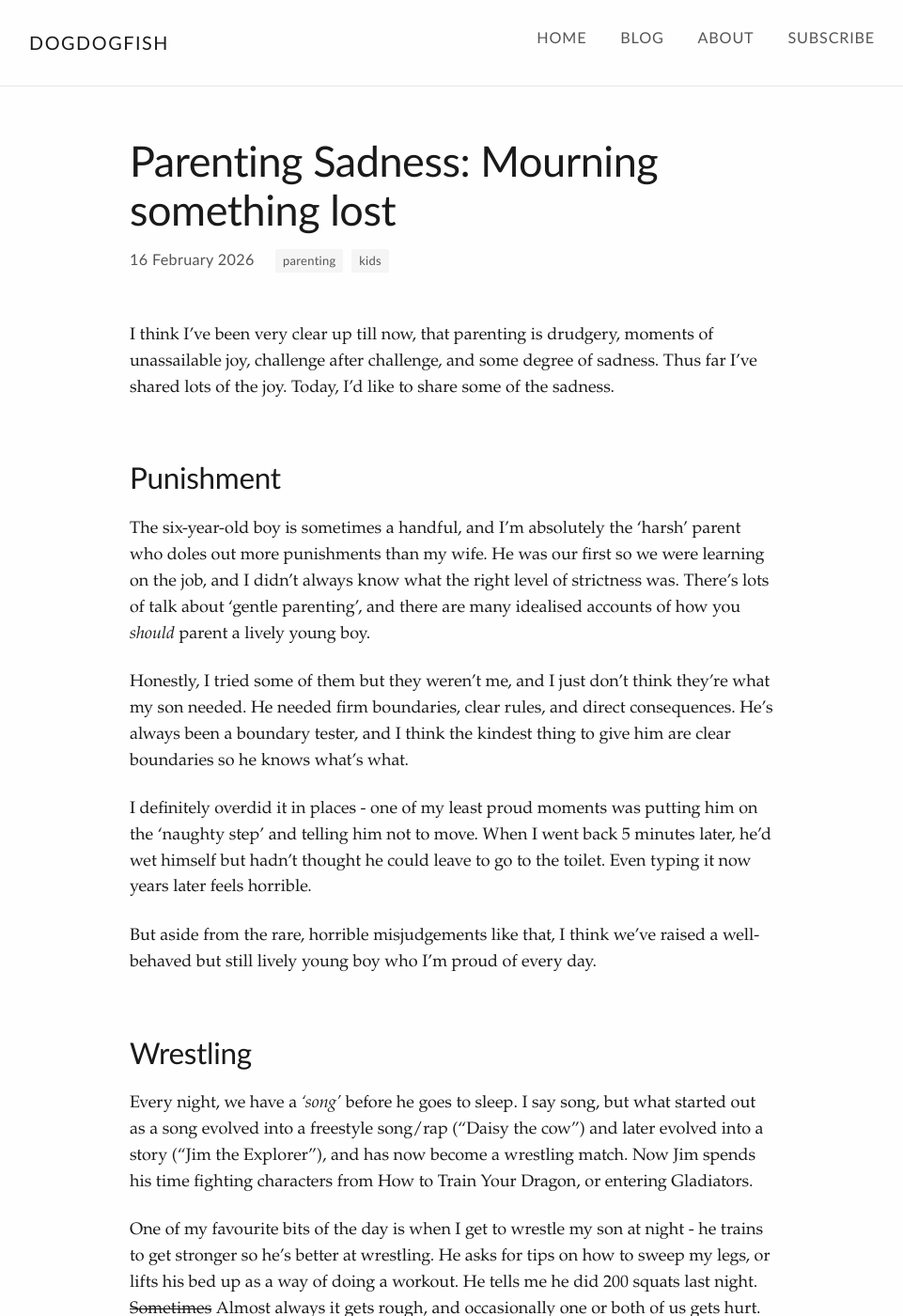
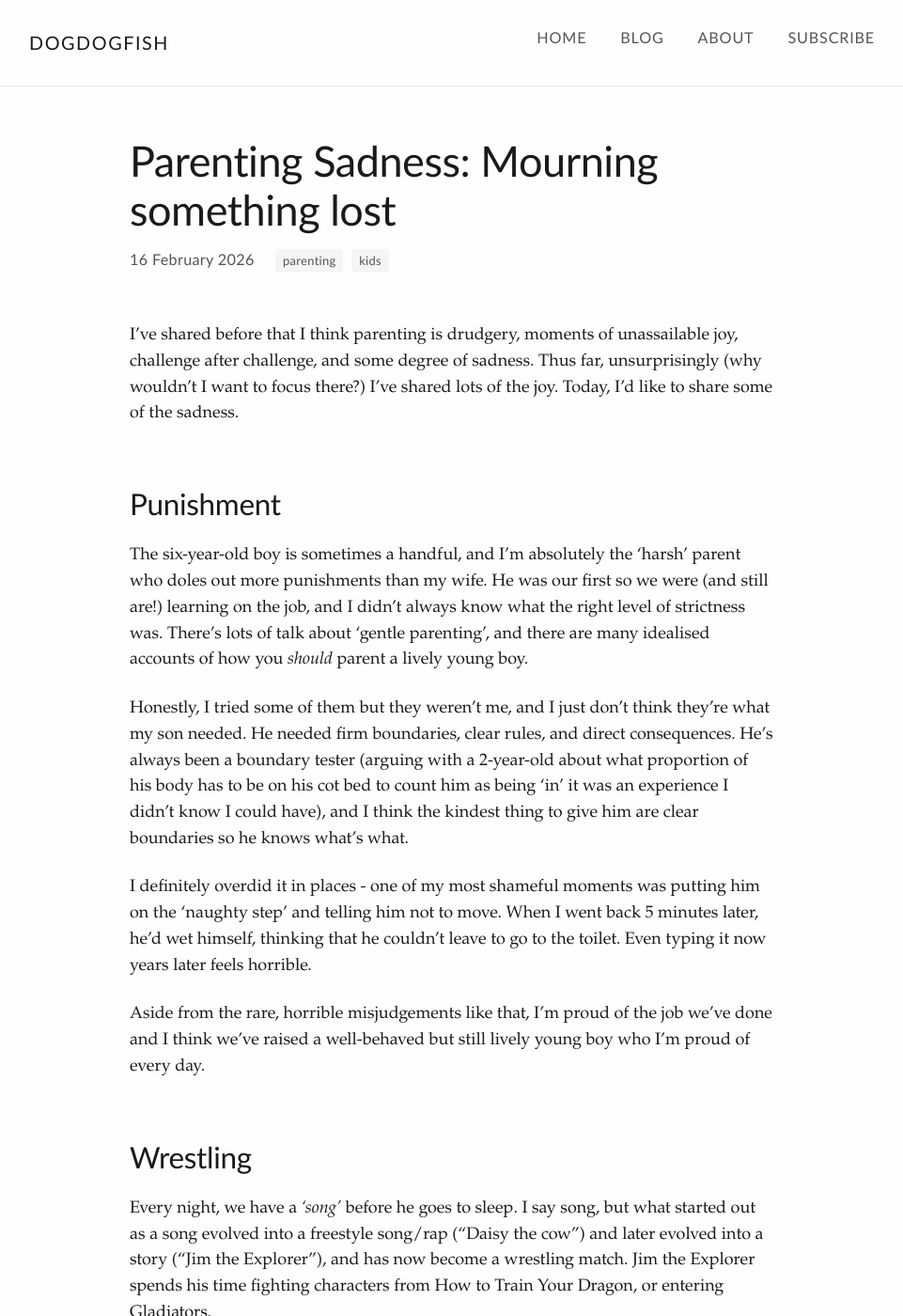
Before and after one commit to Kali89/kali89.github.io, a Jekyll site: the page built from _posts/2026-02-16-a-parenting-sadness.md, in a window 1280 px wide and 1400 px high. Shown: the whole window at 94% size, without its empty margins (159-1120 px from the left). Built offline with Jekyll 4.4.1, drawn with Linux system fonts in a browser that asks for light colours; some of the changed text lies outside the part shown.

Commit message:
Fixing some words

```diff
--- a/_posts/2026-02-16-a-parenting-sadness.md
+++ b/_posts/2026-02-16-a-parenting-sadness.md
@@ -5,41 +5,43 @@ date: 2026-02-16
 tags: [parenting, kids]
 ---
 
-I think I've been very clear up till now, that parenting is drudgery, moments
+I've shared before that I think parenting is drudgery, moments
 of unassailable joy, challenge after challenge, and some degree of sadness.
-Thus far I've shared lots of the joy. Today, I'd like to share some of the sadness.<!--more-->
+Thus far, unsurprisingly (why wouldn't I want to focus there?) I've shared lots of the joy. Today, I'd like to share some of the sadness.<!--more-->
 
 ## Punishment
 
 The six-year-old boy is sometimes a handful, and I'm absolutely the 'harsh'
 parent who doles out more punishments than my wife. He was our first so we
-were learning on the job, and I didn't always know what the right level of
+were (and still are!) learning on the job, and I didn't always know what the right level of
 strictness was. There's lots of talk about 'gentle parenting', and there are
 many idealised accounts of how you *should* parent a lively young boy.
 
 Honestly, I tried some of them but they weren't me, and I just don't think
 they're what my son needed. He needed firm boundaries, clear rules, and direct
-consequences. He's always been a boundary tester, and I think the kindest thing
+consequences. He's always been a boundary tester (arguing with a 2-year-old
+about what proportion of his body has to be on his cot bed to count him as
+being 'in' it was an experience I didn't know I could have), and I think the kindest thing
 to give him are clear boundaries so he knows what's what.
 
-I definitely overdid it in places - one of my least proud moments was putting
+I definitely overdid it in places - one of my most shameful moments was putting
 him on the 'naughty step' and telling him not to move. When I went back 5
-minutes later, he'd wet himself but hadn't thought he could leave to go to the
+minutes later, he'd wet himself, thinking that he couldn't leave to go to the
 toilet. Even typing it now years later feels horrible.
 
-But aside from the rare, horrible misjudgements like that, I think we've raised
-a well-behaved but still lively young boy who I'm proud of every day.
+Aside from the rare, horrible misjudgements like that, I'm proud of the job
+we've done and I think we've raised a well-behaved but still lively young boy who I'm proud of every day.
 
 ## Wrestling
 
 Every night, we have a *'song'* before he goes to sleep. I say song, but what
 started out as a song evolved into a freestyle song/rap ("Daisy the cow") and
 later evolved into a story ("Jim the Explorer"), and has now become a wrestling
-match. Now Jim spends his time fighting characters from How to Train Your
+match. Jim the Explorer spends his time fighting characters from How to Train Your
 Dragon, or entering Gladiators.
 
-One of my favourite bits of the day is when I get to wrestle my son at night -
-he trains to get stronger so he's better at wrestling. He asks for tips on how
+It's one of my favourite bits of the day and I'm pretty sure it's one of his
+too - he trains to get stronger so he's better at wrestling. He asks for tips on how
 to sweep my legs, or lifts his bed up as a way of doing a workout. He tells me
 he did 200 squats last night. ~~Sometimes~~ Almost always it gets rough, and occasionally one or both of us
 gets hurt.
```
